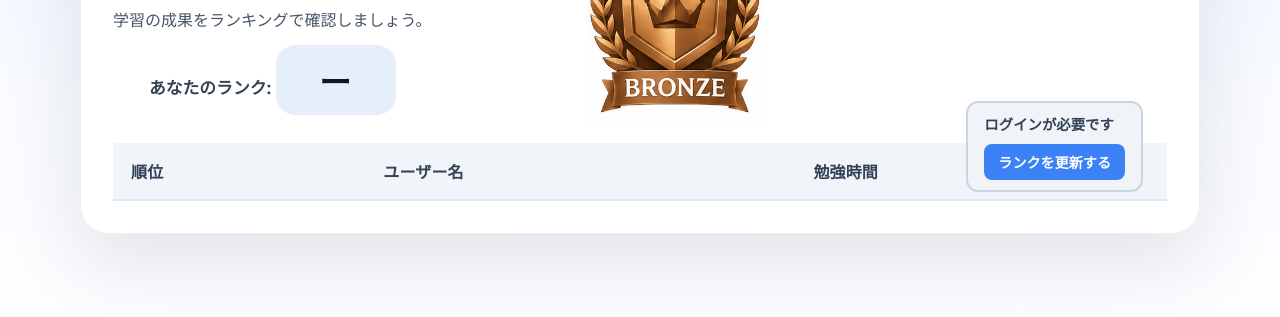
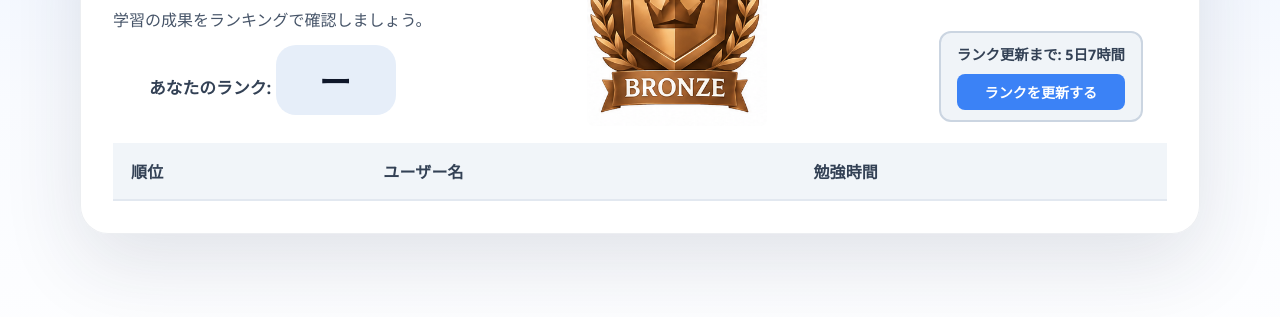
Before and after one commit to salmon-basil/t4_manage_dev, a plain HTML site: page app/frontend/src/View/HTML/rankingPage.html in a window 1280 px wide. Both pictures are taken after a click on the button "ランクを更新する". Shown: the part 339-656 px from the top of the page. Drawn offline with Linux system fonts and the light colour scheme; no server answers.

Commit message:
improve ranking system
# Conflicts:
#	app/backend/repositories/rankingRepository.js

# Conflicts:
#	app/backend/repositories/rankingRepository.js

# Conflicts:
#	app/backend/repositories/rankingRepository.js

```diff
--- a/app/backend/repositories/rankingRepository.js
+++ b/app/backend/repositories/rankingRepository.js
@@ -106,5 +106,9 @@ module.exports = (db) => {
             });
             run(updates);
         },
+
+        resetAllWeeklyMinutes: () => {
+            db.prepare(`UPDATE Rank SET weeklyMinutes = 0`).run();
+        },
     };
 };
--- a/app/backend/services/rankingService.js
+++ b/app/backend/services/rankingService.js
@@ -52,6 +52,7 @@ module.exports = (rankingRepository) => {
             if (updates.length > 0) {
                 rankingRepository.batchUpdateRanks(updates);
             }
+            rankingRepository.resetAllWeeklyMinutes();
         },
 
         // Recompute rankings based on weeklyMinutes and adjust user.rank for top/bottom 25%
--- a/app/frontend/src/View/CSS/ranking.css
+++ b/app/frontend/src/View/CSS/ranking.css
@@ -39,7 +39,7 @@ body {
 
 .rank-update-countdown {
     position: absolute;
-    top: 180px;
+    top: 110px;
     right: 24px;
     background: #f0f4f8;
     border: 2px solid #cbd5e1;
--- a/app/frontend/src/View/js/ranking.js
+++ b/app/frontend/src/View/js/ranking.js
@@ -1,24 +1,16 @@
 (() => {
-    document.addEventListener('DOMContentLoaded', init);
     const RANKING_API_BASE = 'http://localhost:3000/api/rankings';
 
-    const LEAGUE_INFO = {
-        DIAMOND: { cls: 'tier-diamond', img: 'diamond.png', label: 'DIAMOND' },
-        PLATINUM: { cls: 'tier-platinum', img: 'platinum.png', label: 'PLATINUM' },
-        GOLD: { cls: 'tier-gold', img: 'gold.png', label: 'GOLD' },
-        SILVER: { cls: 'tier-silver', img: 'silver.png', label: 'SILVER' },
-        BRONZE: { cls: 'tier-bronze', img: 'bronze.png', label: 'BRONZE' },
+    const RANK_INFO = {
+        1: { cls: 'tier-bronze',   img: 'bronze.png',   label: 'BRONZE' },
+        2: { cls: 'tier-silver',   img: 'silver.png',   label: 'SILVER' },
+        3: { cls: 'tier-gold',     img: 'gold.png',     label: 'GOLD' },
+        4: { cls: 'tier-platinum', img: 'platinum.png', label: 'PLATINUM' },
+        5: { cls: 'tier-diamond',  img: 'diamond.png',  label: 'DIAMOND' },
     };
 
-    async function init() {
-        const tbody = document.getElementById('ranking-tbody');
-        const userRankEl = document.getElementById('user-rank-value');
-        const rankImg = document.querySelector('.user-rank-top-img');
+    document.addEventListener('DOMContentLoaded', () => {
         const countdownEl = document.getElementById('countdown-text');
-
-        const storedUser = JSON.parse(localStorage.getItem('user') || 'null');
-        const currentUserId = storedUser && storedUser.id ? storedUser.id : null;
-
         updateCountdown(countdownEl);
         setInterval(() => updateCountdown(countdownEl), 60000);
 
@@ -30,20 +22,29 @@
                 try {
                     const res = await fetch(`${RANKING_API_BASE}/update`, { method: 'POST' });
                     if (!res.ok) throw new Error('update failed');
-                    await init();
+                    await renderRanking();
                 } catch (e) {
                     console.error('ランク更新に失敗しました', e);
                     alert('ランク更新に失敗しました');
+                } finally {
                     updateBtn.disabled = false;
                     updateBtn.textContent = 'ランクを更新する';
                 }
             });
         }
 
-        if (!currentUserId) {
-            if (countdownEl) countdownEl.textContent = 'ログインが必要です';
-            return;
-        }
+        renderRanking();
+    });
+
+    async function renderRanking() {
+        const tbody = document.getElementById('ranking-tbody');
+        const userRankEl = document.getElementById('user-rank-value');
+        const rankImg = document.querySelector('.user-rank-top-img');
+
+        const storedUser = JSON.parse(localStorage.getItem('user') || 'null');
+        const currentUserId = storedUser && storedUser.id ? storedUser.id : null;
+
+        if (!currentUserId) return;
 
         let data = [];
         try {
@@ -54,15 +55,17 @@
             console.error('ランキング取得に失敗しました', e);
         }
 
-        // 自分のエントリからリーグを取得
+        // 自分のエントリから rank（1〜5）を取得して画像・バッジを更新
         const myEntry = data.find((item) => Number(item.userId) === Number(currentUserId));
-        const myLeague = myEntry ? myEntry.league : null;
-        const info = LEAGUE_INFO[myLeague] || { cls: 'tier-bronze', img: 'bronze.png', label: '---' };
+        const myRank = myEntry ? myEntry.rank : null;
+        const info = RANK_INFO[myRank] || { cls: 'tier-bronze', img: 'bronze.png', label: '---' };
 
-        // バッジ・画像を更新
-        Object.values(LEAGUE_INFO).forEach((v) => userRankEl.classList.remove(v.cls));
-        userRankEl.textContent = info.label;
-        userRankEl.classList.add(info.cls);
+        if (userRankEl) {
+            Object.values(RANK_INFO).forEach((v) => userRankEl.classList.remove(v.cls));
+            userRankEl.textContent = info.label;
+            userRankEl.classList.add(info.cls);
+        }
+
         if (rankImg) {
             rankImg.src = `../../../../../public/${info.img}`;
             rankImg.alt = info.label;
@@ -90,7 +93,7 @@
         tbody.innerHTML = '';
         const n = data.length;
         const topCount = Math.ceil(n * 0.25);
-        const bottomStart = n - topCount;
+        const bottomStart = Math.max(topCount, n - Math.ceil(n * 0.25));
 
         data.forEach((item, idx) => {
             const tr = document.createElement('tr');
```
Also changed, not shown: 1 other file.
